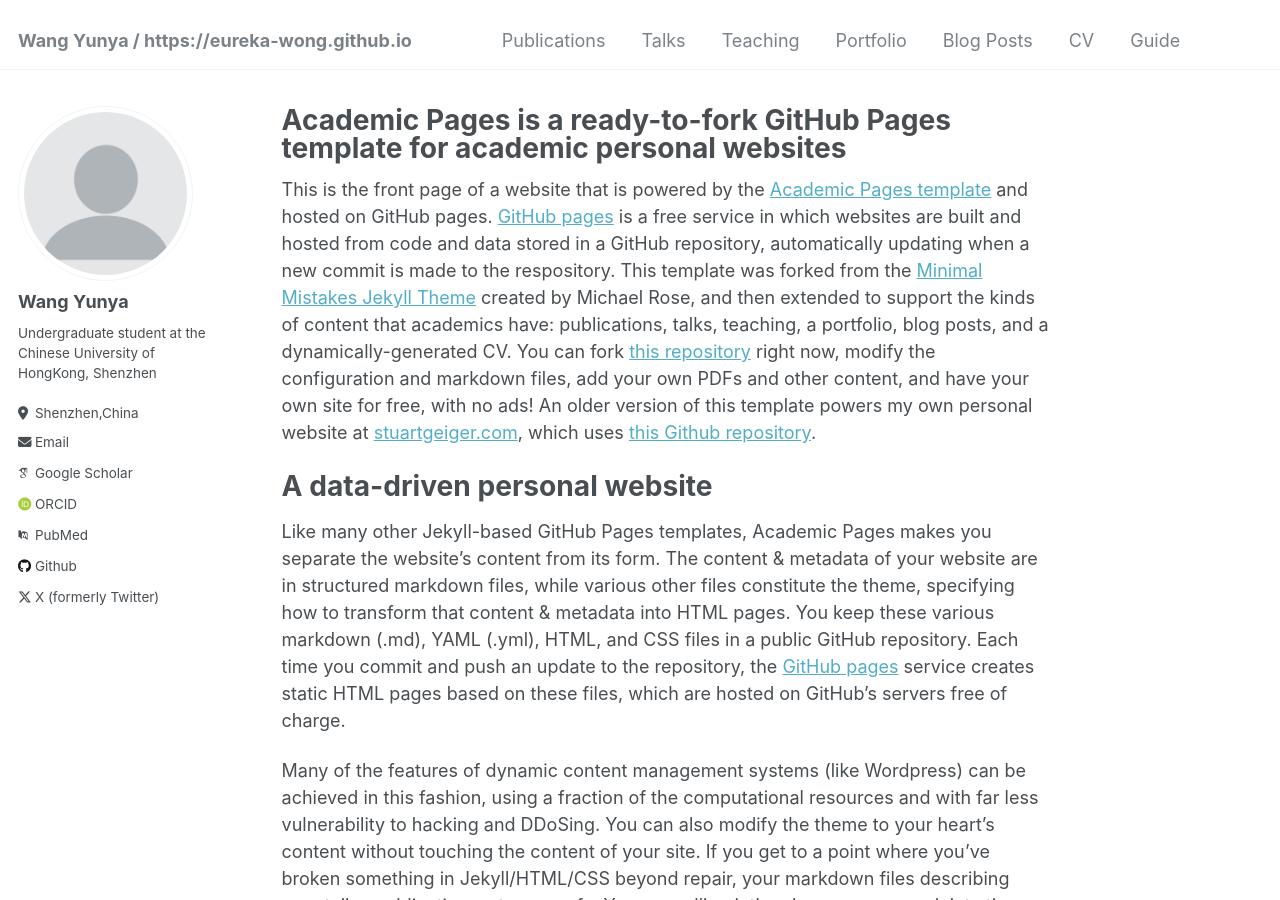
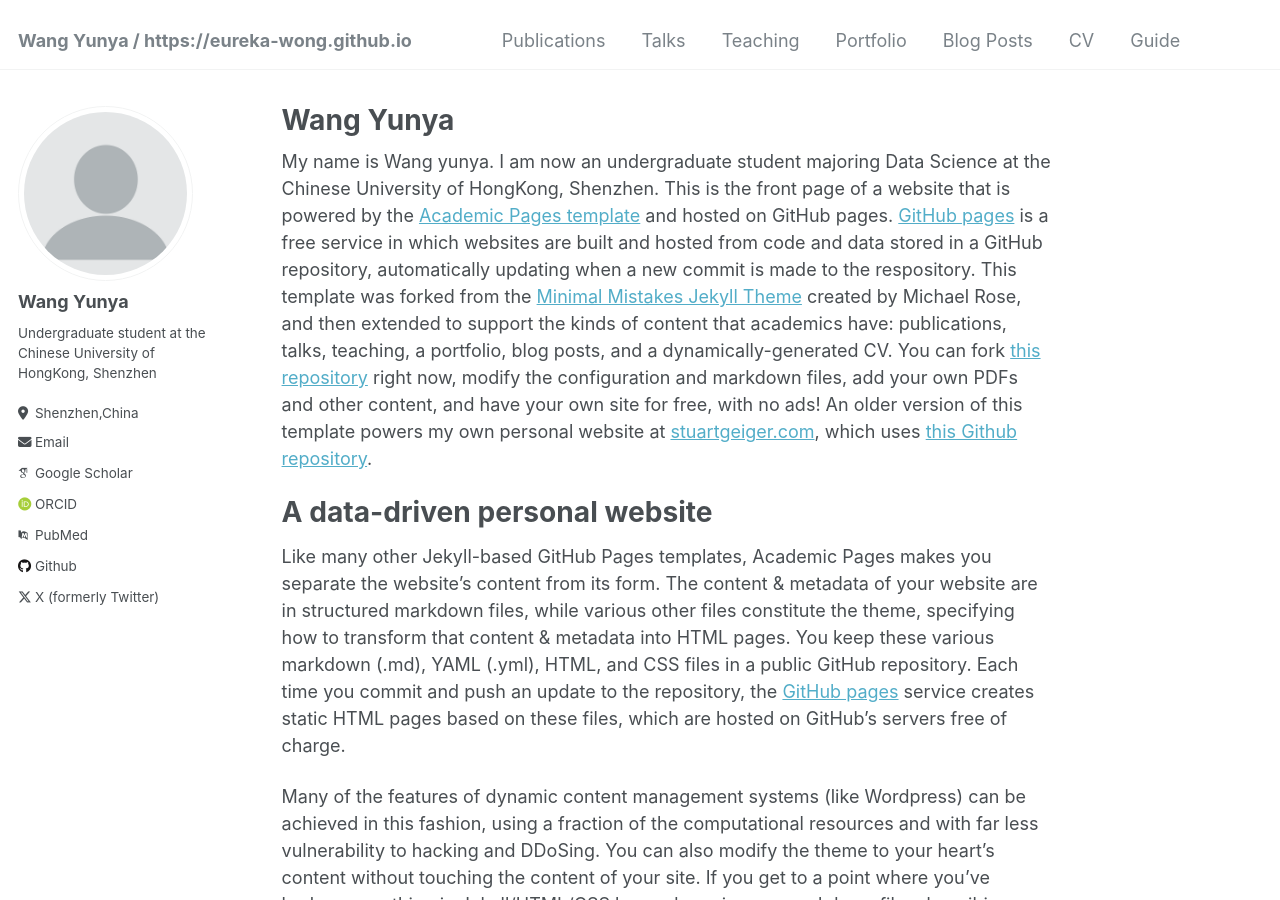
Before and after one commit to Eureka-wong/eureka-wong.github.io, a Jekyll site: the page built from _pages/about.md, in a window 1280 px wide and 900 px high. Built offline with Jekyll 4.4.1, drawn with Linux system fonts in a browser that asks for light colours; some web fonts are replaced.

Commit message:
Update about.md
test on editing front page

```diff
--- a/_pages/about.md
+++ b/_pages/about.md
@@ -1,13 +1,13 @@
 ---
 permalink: /
-title: "Academic Pages is a ready-to-fork GitHub Pages template for academic personal websites"
+title: "Wang Yunya"
 author_profile: true
 redirect_from:
   - /about/
   - /about.html
 ---
 
-This is the front page of a website that is powered by the [Academic Pages template](https://github.com/academicpages/academicpages.github.io) and hosted on GitHub pages. [GitHub pages](https://pages.github.com) is a free service in which websites are built and hosted from code and data stored in a GitHub repository, automatically updating when a new commit is made to the respository. This template was forked from the [Minimal Mistakes Jekyll Theme](https://mmistakes.github.io/minimal-mistakes/) created by Michael Rose, and then extended to support the kinds of content that academics have: publications, talks, teaching, a portfolio, blog posts, and a dynamically-generated CV. You can fork [this repository](https://github.com/academicpages/academicpages.github.io) right now, modify the configuration and markdown files, add your own PDFs and other content, and have your own site for free, with no ads! An older version of this template powers my own personal website at [stuartgeiger.com](http://stuartgeiger.com), which uses [this Github repository](https://github.com/staeiou/staeiou.github.io).
+My name is Wang yunya. I am now an undergraduate student majoring Data Science at the Chinese University of HongKong, Shenzhen. This is the front page of a website that is powered by the [Academic Pages template](https://github.com/academicpages/academicpages.github.io) and hosted on GitHub pages. [GitHub pages](https://pages.github.com) is a free service in which websites are built and hosted from code and data stored in a GitHub repository, automatically updating when a new commit is made to the respository. This template was forked from the [Minimal Mistakes Jekyll Theme](https://mmistakes.github.io/minimal-mistakes/) created by Michael Rose, and then extended to support the kinds of content that academics have: publications, talks, teaching, a portfolio, blog posts, and a dynamically-generated CV. You can fork [this repository](https://github.com/academicpages/academicpages.github.io) right now, modify the configuration and markdown files, add your own PDFs and other content, and have your own site for free, with no ads! An older version of this template powers my own personal website at [stuartgeiger.com](http://stuartgeiger.com), which uses [this Github repository](https://github.com/staeiou/staeiou.github.io).
 
 A data-driven personal website
 ======
```
